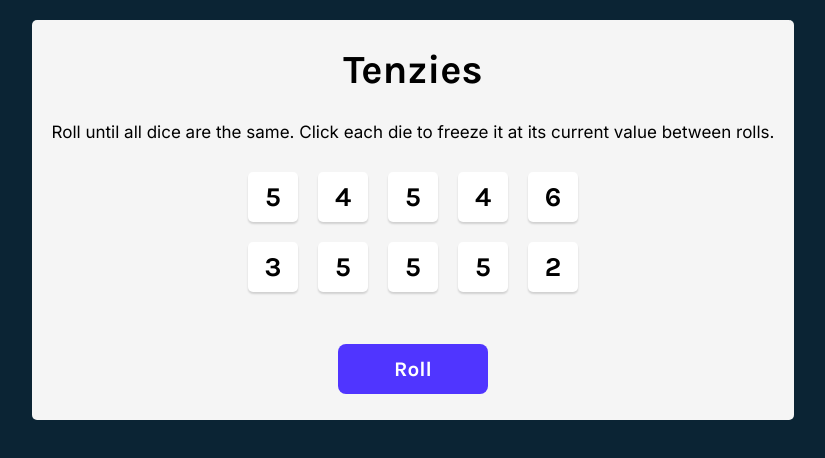
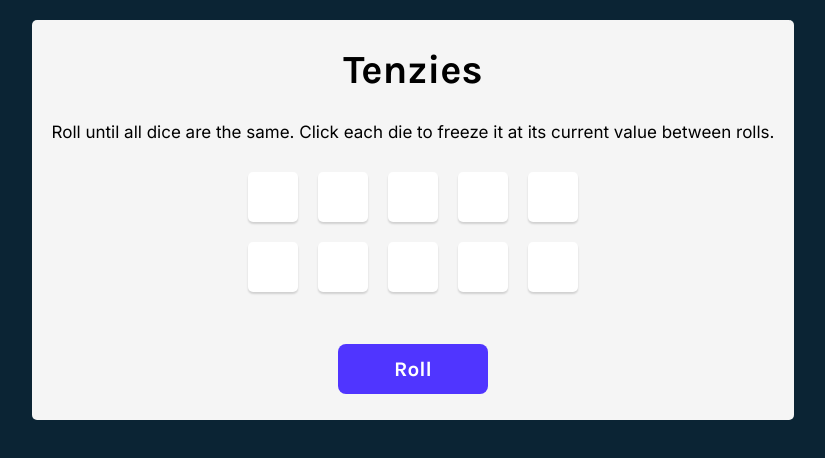
Before and after one commit to AaronoKwok/tenzies, a React (Create React App) app: page / in a window 1280 px wide. Shown: the top 458 px of the page, without its empty margins (227-1052 px from the left). Built offline with nearby package versions, Linux system fonts and the light colour scheme.

Commit message:
added method to show die faces

```diff
--- a/src/App.js
+++ b/src/App.js
@@ -1,7 +1,6 @@
 import React from "react";
 import { nanoid } from "nanoid";
 import Die from "./Die";
-//import useWindowSize from "react-use/lib/useWindowSize";
 import Confetti from "react-confetti";
 
 export default function App() {
@@ -62,7 +61,6 @@ export default function App() {
         ))
     }
 
-
     //diceElement components from Die.js
     const diceElements = dice.map((die, index) => {
         return <Die
--- a/src/Die.js
+++ b/src/Die.js
@@ -1,8 +1,30 @@
 import React from "react";
+import One from "./Faces/One";
+import Two from "./Faces/Two";
+import Three from "./Faces/Three";
+import Four from "./Faces/Four";
+import Five from "./Faces/Five";
+import Six from "./Faces/Six";
 
 export default function Die(props) {
     const styles = {
         backgroundColor: props.isHeld ? "#59E391" : "white"
+    }
+    function value() {
+        let num = props.value;
+        if (num === 1) {
+            return <One />
+        } else if (num === 2) {
+            return <Two />
+        } else if (num === 3) {
+            return <Three />
+        } else if (num === 4) {
+            return <Four />
+        } else if (num === 5) {
+            return <Five />
+        } else if (num === 6) {
+            return <Six />
+        }
     }
     return (
         <div
@@ -10,7 +32,7 @@ export default function Die(props) {
             className="die-face"
             onClick={props.holdDie}
         >
-            {props.value}
+            {value()}
         </div>
     )
 }
--- /dev/null
+++ b/src/Faces/Five.js
@@ -0,0 +1,9 @@
+import React from "react";
+
+export default function Five() {
+    return (
+        <div>
+
+        </div>
+    )
+}
--- /dev/null
+++ b/src/Faces/Four.js
@@ -0,0 +1,9 @@
+import React from "react";
+
+export default function Four() {
+    return (
+        <div>
+
+        </div>
+    )
+}
--- /dev/null
+++ b/src/Faces/One.js
@@ -0,0 +1,9 @@
+import React from "react";
+
+export default function One() {
+    return (
+        <div>
+
+        </div>
+    )
+}
--- /dev/null
+++ b/src/Faces/Six.js
@@ -0,0 +1,9 @@
+import React from "react";
+
+export default function Six() {
+    return (
+        <div>
+
+        </div>
+    )
+}
--- /dev/null
+++ b/src/Faces/Three.js
@@ -0,0 +1,9 @@
+import React from "react";
+
+export default function Three() {
+    return (
+        <div>
+
+        </div>
+    )
+}
--- /dev/null
+++ b/src/Faces/Two.js
@@ -0,0 +1,9 @@
+import React from "react";
+
+export default function Two() {
+    return (
+        <div>
+
+        </div>
+    )
+}
--- a/src/index.css
+++ b/src/index.css
@@ -42,6 +42,7 @@ main {
 
 }
 
+/* might not need once die components are added */
 .die-face {
     height: 50px;
     width: 50px;
```
